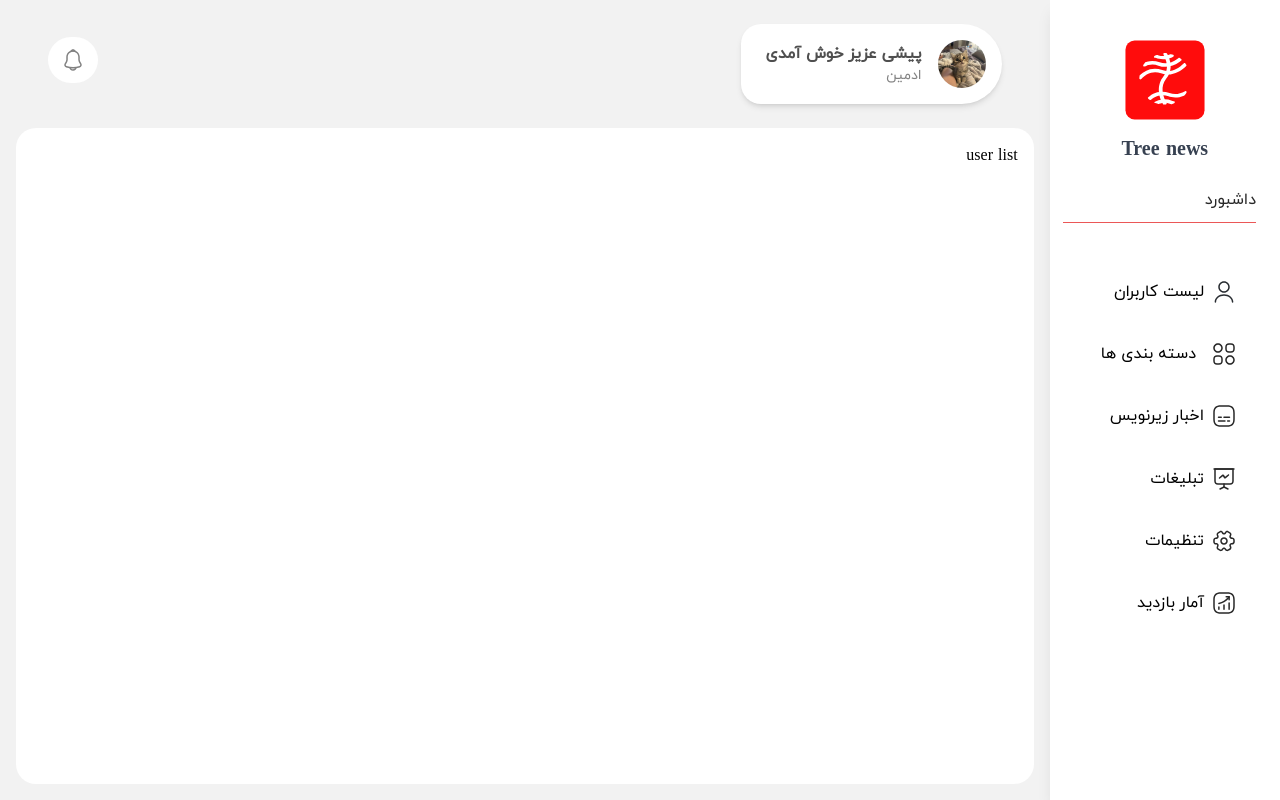
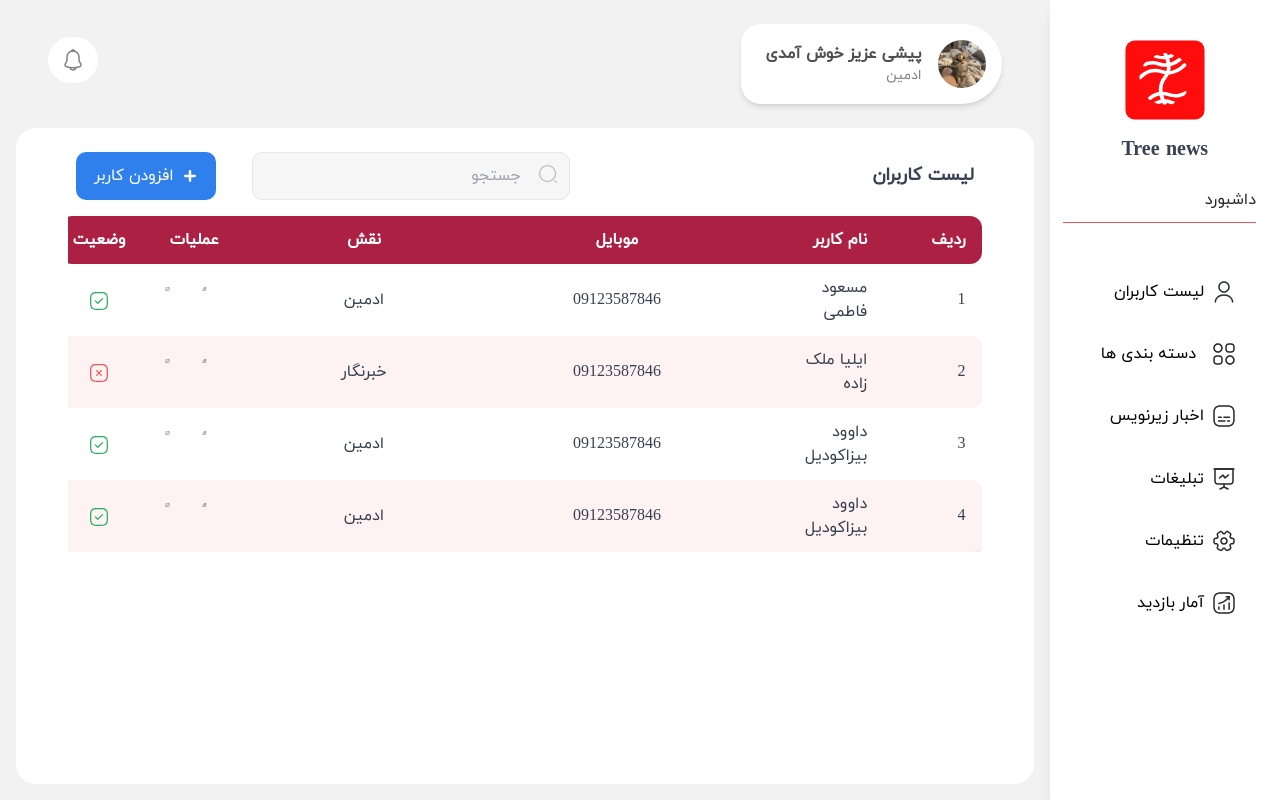
Before and after one commit to MahlaBagherii/my-news, a Next.js app: page /panel/user-lists in a window 1280 px wide. Built offline with nearby package versions, Linux system fonts and the light colour scheme.

Commit message:
user-lists

```diff
--- a/src/app/panel/user-lists/page.tsx
+++ b/src/app/panel/user-lists/page.tsx
@@ -1,11 +1,122 @@
-import React from 'react'
+const Page = () => {
+  const fakeNews = [
+    {
+      id: 1,
+      title: "مسعود فاطمی",
+      category: "09123587846",
+      date: "ادمین",
+      status: true
+    },
+    {
+      id: 2,
+      title: "ایلیا ملک زاده",
+      category: "09123587846",
+      date: "خبرنگار",
+      status: false
+    },
+    {
+      id: 3,
+      title: "داوود بیزاکودیل",
+      category: "09123587846",
+      date: "ادمین",
+      status: true
+    },
+    {
+      id: 4,
+      title: "داوود بیزاکودیل",
+      category: "09123587846",
+      date: "ادمین",
+      status: true
+    }
+  ];
 
-const page = () => {
   return (
-    <div>
-      user list
+    <div className="flex items-center justify-center px-5">
+      <div className="w-full rounded-[20px]">
+        <div className="flex items-center justify-between px-6 mt-2 ">
+          <h1 className="text-lg font-bold text-gray-700">لیست کاربران</h1>
+
+          <div className="flex items-center gap-3 flex-row-reverse">
+            <button className="bg-[#2F80ED] text-white w-[140px] h-[48px] rounded-[10px] flex items-center justify-center gap-2 hover:bg-[#256bbd]">
+              <img src="/icons/plus.svg" alt="plus" className="w-4 h-4" />
+              افزودن کاربر
+            </button>
+            <div className="relative w-[318px] ml-6 ">
+              <span className="absolute top-3 right-3 text-gray-400">
+                <img src="/icons/search.svg" alt="Search" className="w-5 h-5" />
+              </span>
+              <input
+                type="text"
+                placeholder="جستجو"
+                className="w-full bg-[#F6F6F6] h-[48px] px-12 py-2 border rounded-[10px] text-gray-700 placeholder:text-gray-400"
+              />
+            </div>
+          </div>
+        </div>
+
+        <div className="overflow-x-auto mx-4 mt-4">
+          <table className="w-full bg-white shadow-md rounded-[10px]">
+            <thead>
+              <tr className="bg-[#AC2043] text-white text-center rounded-xl">
+                <th className="py-3 px-4 text-right rounded-r-xl">ردیف</th>
+                <th className="py-3 px-12 text-right">نام کاربر</th>
+                <th className="py-3 px-24 ">موبایل</th>
+                <th className="py-3 px-24 ">نقش</th>
+                <th className="py-3 px-8 ">عملیات</th>
+                <th className="py-3 px-3 rounded-l-xl">وضعیت</th>
+              </tr>
+            </thead>
+            <tbody>
+              {fakeNews.map((news, index) => (
+                <tr
+                  key={index}
+                  className={` ${
+                    index % 2 === 0 ? "bg-white" : "bg-red-50"
+                  } text-gray-700 first:[&_td]:rounded-r-[10px] last:[&_td]:rounded-l-[10px]`}
+                >
+                  <td className="py-3 px-4 ">{news.id}</td>
+                  <td className="py-3 px-12 text-right">{news.title}</td>
+                  <td className="py-3 px-24 text-center">{news.category}</td>
+                  <td className="py-3 px-4 text-center">{news.date}</td>
+                  <td className="py-3 px-7 mr-4 text-center flex gap-8">
+                    <button>
+                      <img
+                        src="/icons/edit.svg"
+                        alt="Edit"
+                        className="w-5 h-5 inline"
+                      />
+                    </button>
+                    <button>
+                      <img
+                        src="/icons/slash.svg"
+                        alt="Delete"
+                        className="w-5 h-5 inline"
+                      />
+                    </button>
+                  </td>
+                  <td className="py-3 px-3 text-center">
+                    {news.status ? (
+                      <img
+                        src="/icons/tick.svg"
+                        alt="Active"
+                        className="w-5 h-5 inline"
+                      />
+                    ) : (
+                      <img
+                        src="/icons/close.svg"
+                        alt="Inactive"
+                        className="w-5 h-5 inline"
+                      />
+                    )}
+                  </td>
+                </tr>
+              ))}
+            </tbody>
+          </table>
+        </div>
+      </div>
     </div>
-  )
-}
+  );
+};
 
-export default page
+export default Page;
```
Also changed, not shown: public/icons/slash.svg (added).
